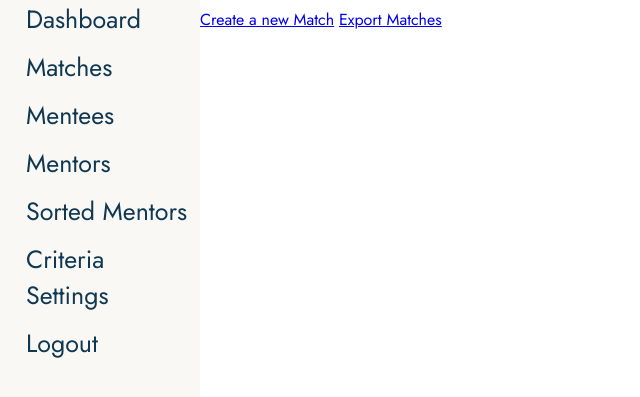
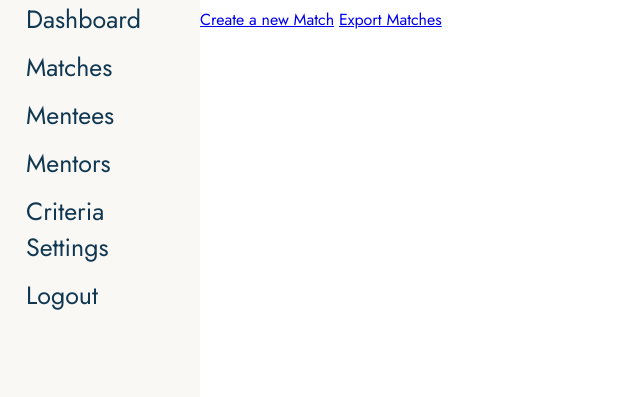
Before and after one commit to GEM-M-Ms/matcher, a Django app: template templates/cohorts/matches.html in a window 1280 px wide. Shown: the part 136-533 px from the top of the page, without its empty margins (0-640 px from the left). Run offline with Django 3.2, Linux system fonts and the light colour scheme; the template is opened without the code that fills it, so the values that code supplies are empty; the visitor is signed in with stand-in values (Sample User, id 1); grey boxes are pictures that could not be loaded.

Commit message:
Fix URLs

```diff
--- a/templates/cohorts/matches.html
+++ b/templates/cohorts/matches.html
@@ -5,7 +5,6 @@
 <a href="{% url 'show_matches' cohort.id %}">Matches</a>
 <a href="{% url 'show_mentees' cohort.id %}">Mentees</a>
 <a href="{% url 'show_mentors' cohort.id %}">Mentors</a>
-<a href="{% url 'sorted_mentors' cohort.id mentee.id %}">Sorted Mentors</a>
 <a href="#">Criteria Settings</a>
 {% endblock %}
 
```
